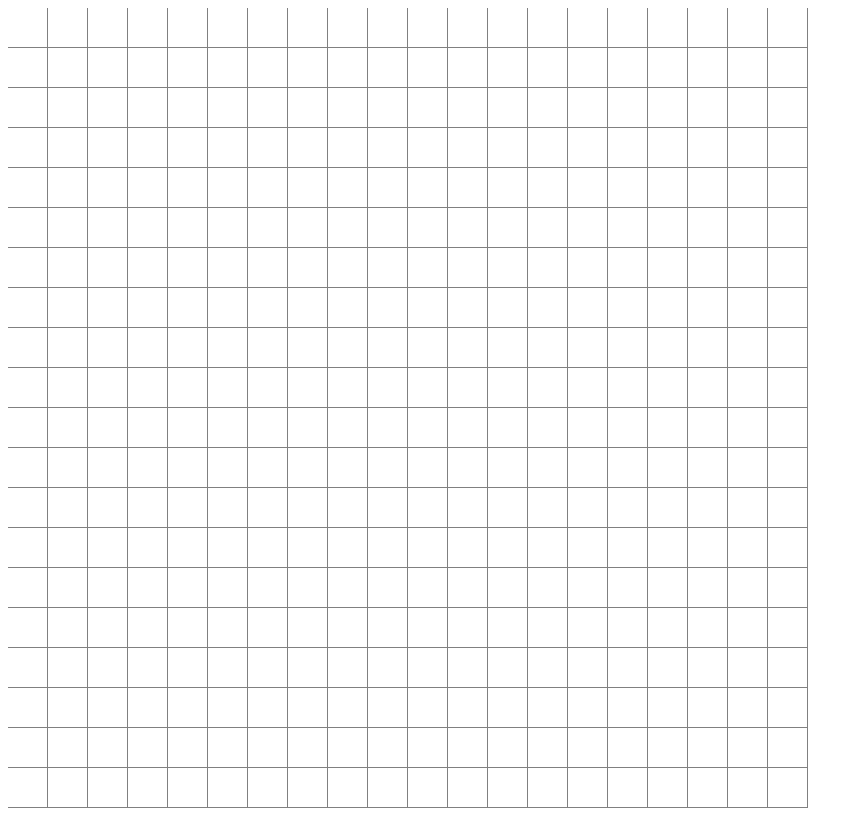
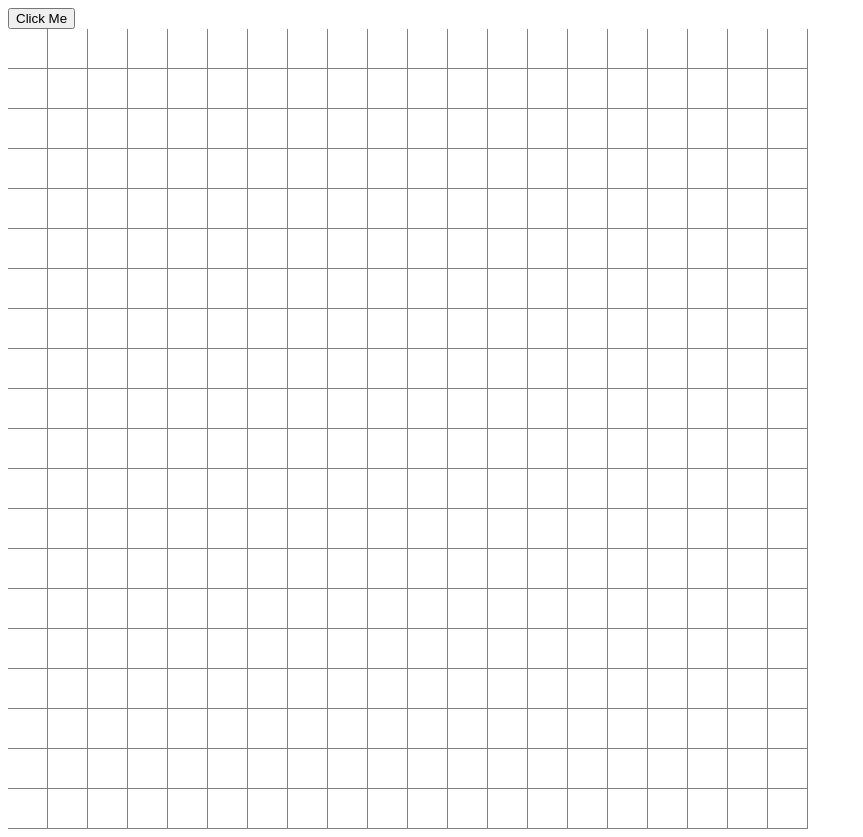
Before and after one commit to rrrussrrr/Etch-a-Sketch, a plain HTML site: page index.html in a window 1280 px wide. Shown: the whole page, without its empty margins (0-863 px from the left). Before the commit the page ends 816 px from the top, so only its background shows below. Drawn offline with Linux system fonts and the light colour scheme.

Commit message:
added button for selecting size of square

```diff
--- a/index.html
+++ b/index.html
@@ -9,7 +9,7 @@
 
 </head>
 <body>
-
+    <button id="sidebutton">Click Me</button>
     <div id="grid"></div>
 
 
```
